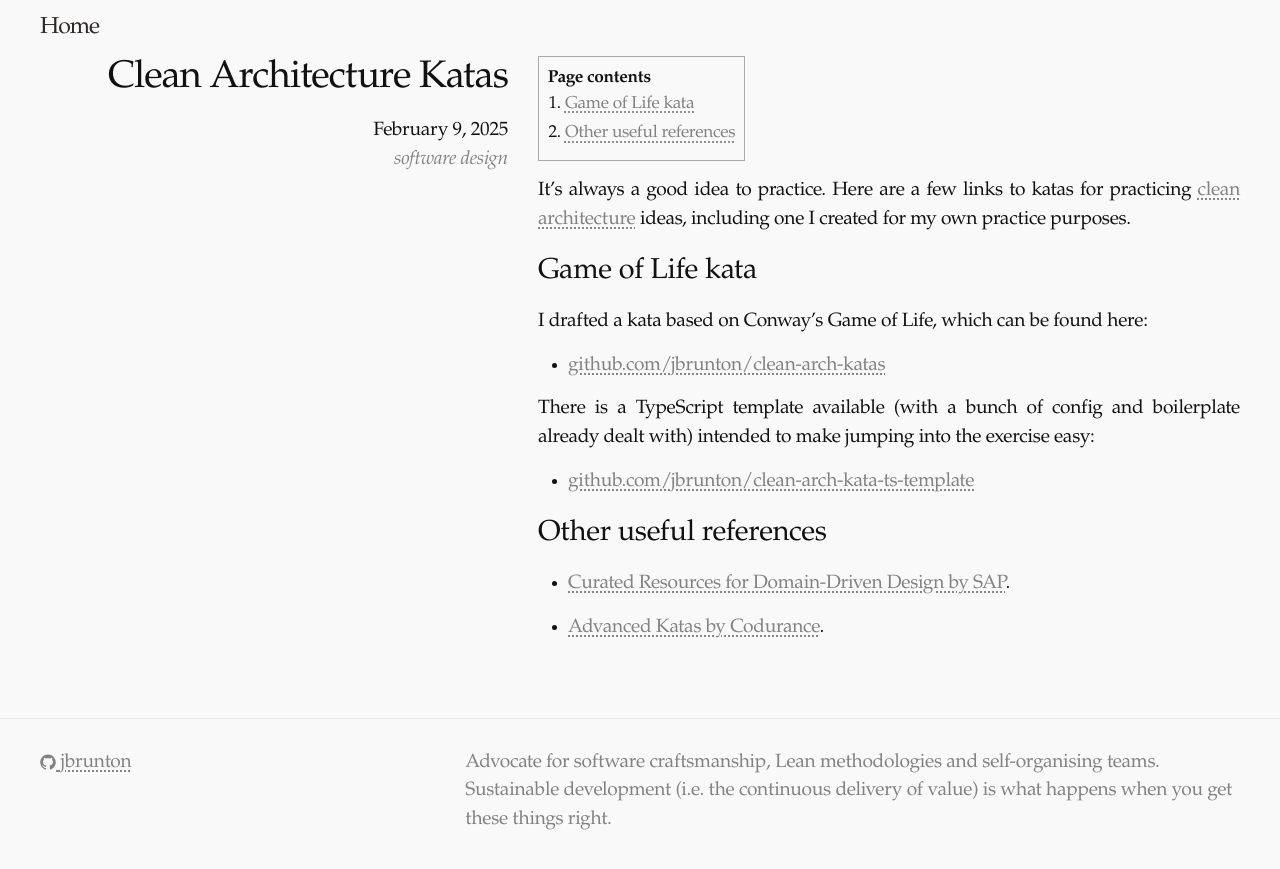
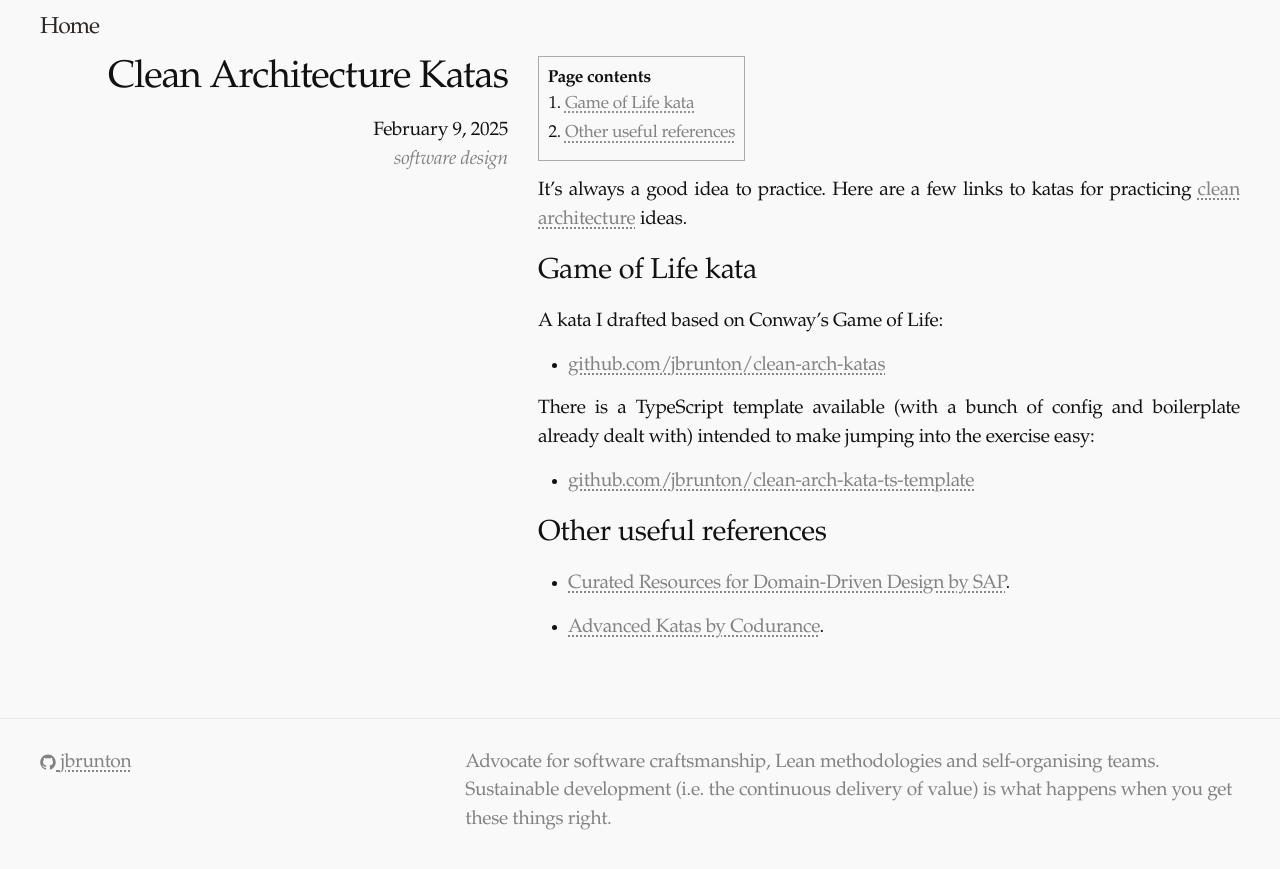
Before and after one commit to jbrunton/jbrunton.com, a Jekyll site: the page built from _posts/2025-02-09-clean-architecture-katas.md, in a window 1280 px wide. Shown: the top 869 px of the page. Built offline with Jekyll 4.4.1, drawn with Linux system fonts in a browser that asks for light colours; some web fonts are replaced.

Commit message:
Update 2025-02-09-clean-architecture-katas.md

```diff
--- a/_posts/2025-02-09-clean-architecture-katas.md
+++ b/_posts/2025-02-09-clean-architecture-katas.md
@@ -6,11 +6,11 @@ tags:
   - software design
 ---
 
-It's always a good idea to practice. Here are a few links to katas for practicing [clean architecture](https://blog.cleancoder.com/uncle-bob/2012/08/13/the-clean-architecture.html) ideas, including one I created for my own practice purposes.
+It's always a good idea to practice. Here are a few links to katas for practicing [clean architecture](https://blog.cleancoder.com/uncle-bob/2012/08/13/the-clean-architecture.html) ideas.
 
 ## Game of Life kata
 
-I drafted a kata based on Conway's Game of Life, which can be found here:
+A kata I drafted based on Conway's Game of Life:
 
 * [github.com/jbrunton/clean-arch-katas](https://github.com/jbrunton/clean-arch-katas)
 
```
